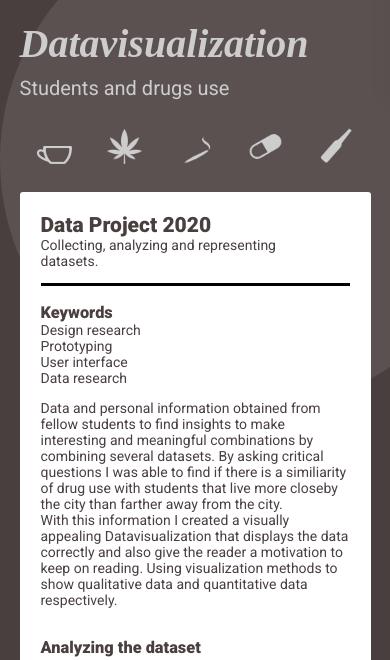
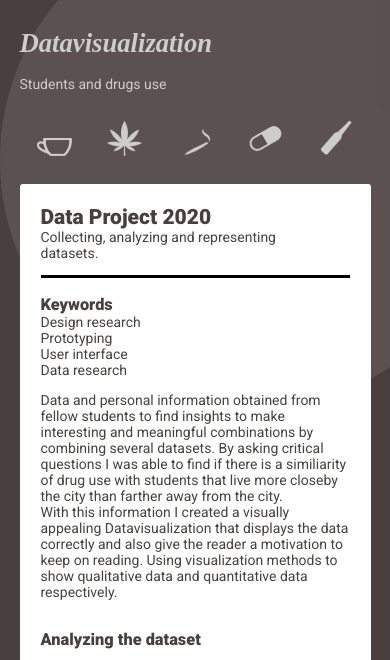
Before and after one commit to tilltheant/Portfolio-Anthony, a plain HTML site: page pages/drugs-students.html in a window 390 px wide. Shown: the part 124-784 px from the top of the page. Drawn offline with Linux system fonts and the light colour scheme.

Commit message:
text edited

```diff
--- a/CSS/drugs-studenten.css
+++ b/CSS/drugs-studenten.css
@@ -401,11 +401,9 @@ footer {
   }
 
   .title-box h1 {
-    font-size: 30pt;
+    font-size: 20pt;
   }
-  .title-box p {
-    font-size: 15pt;
-  }
+
 
   .icon-wrapper {
     padding: 0;
```
Also changed, not shown: index.html (+3 -3 lines).
